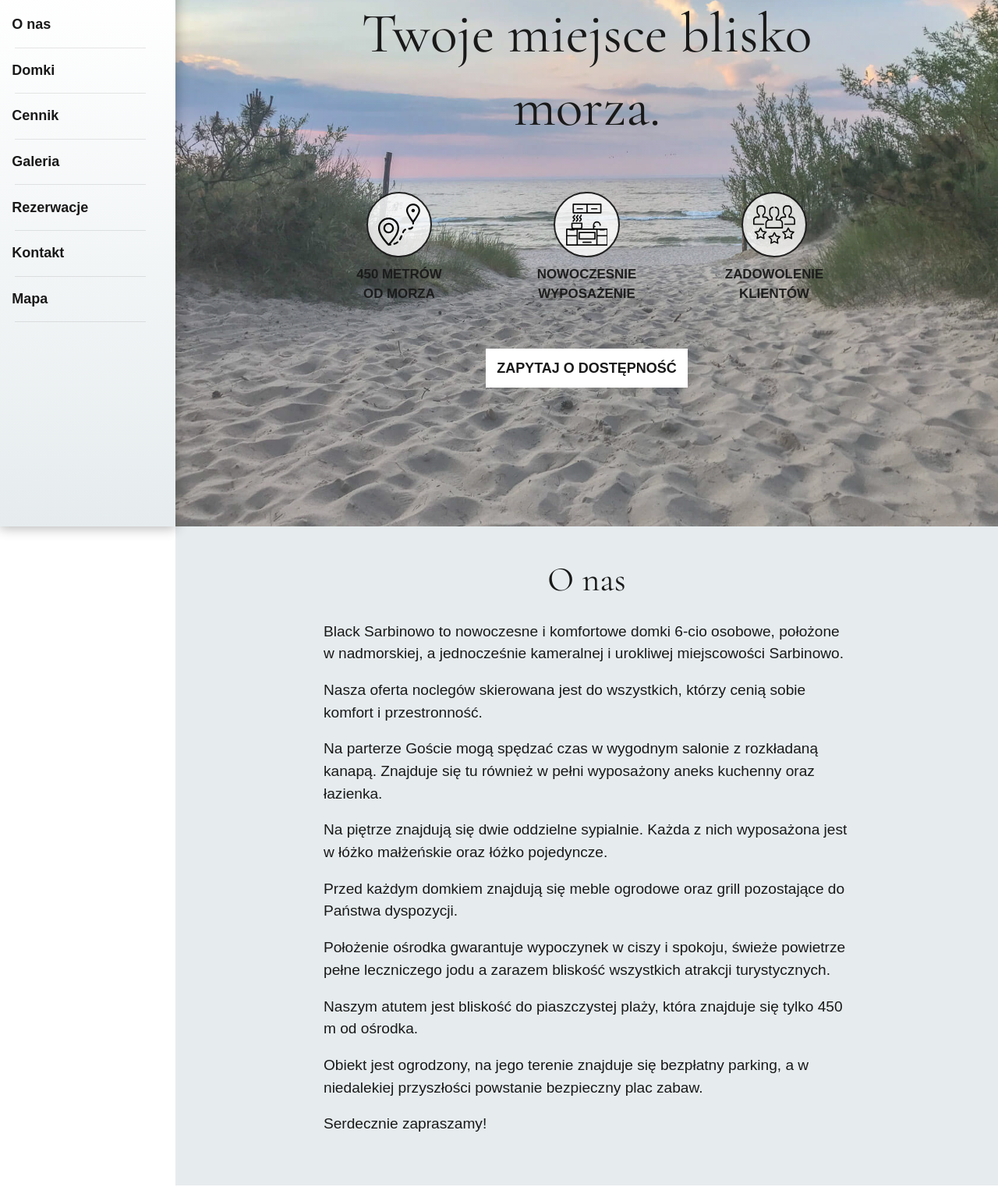
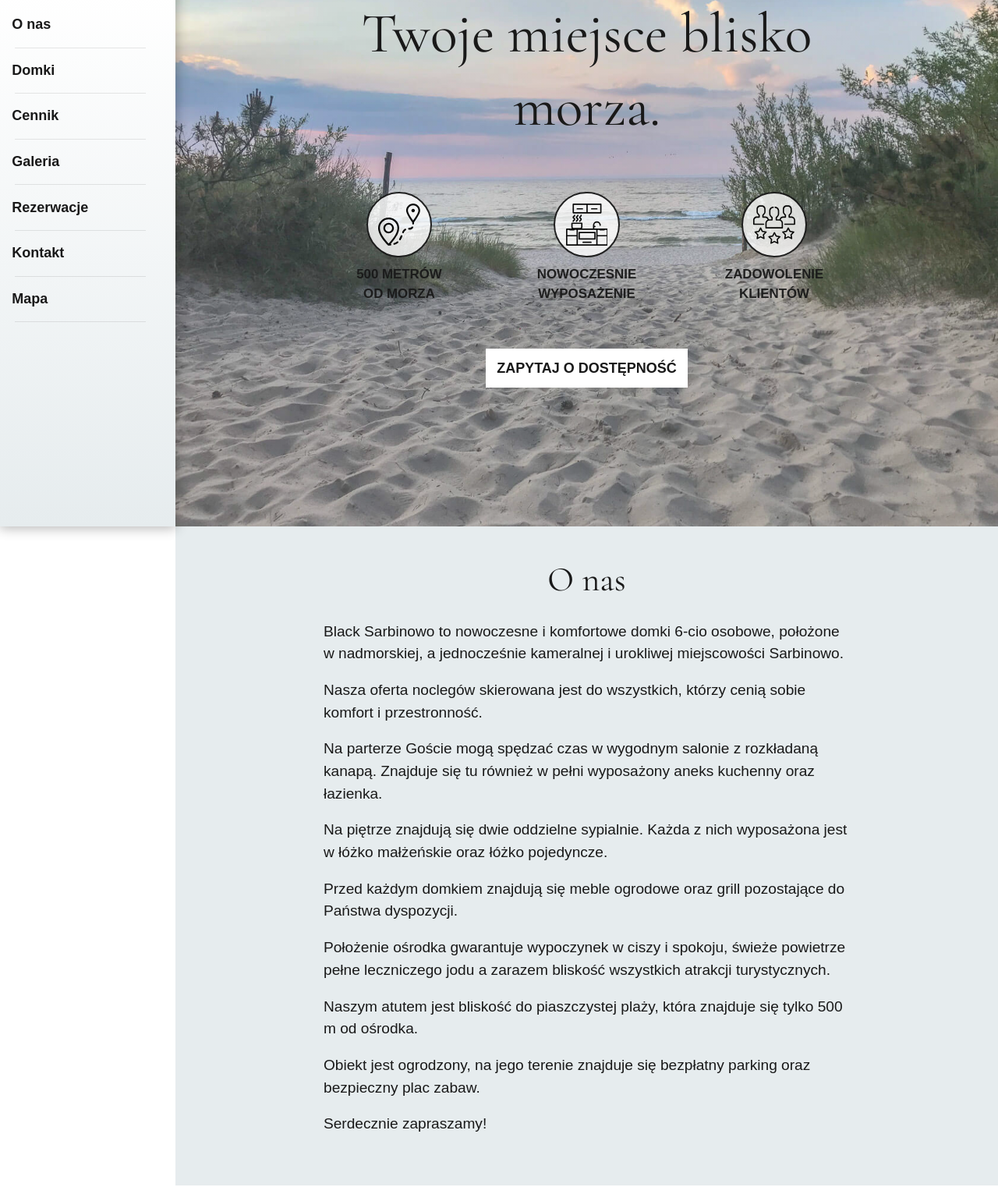
Before and after one commit to ppozniak/black-sarbinowo, a website: page app/index.html in a window 1280 px wide. Shown: the part 125-1647 px from the top of the page at 78% size. Drawn offline with nearby package versions, Linux system fonts and the light colour scheme; files that its build step writes are made by us from their sources; a web font is replaced by a local one.

Commit message:
Changed 450 to 500 in header and O nas, deleted some text in O nas and chaned the photo in Domki.

```diff
--- a/app/index.html
+++ b/app/index.html
@@ -185,7 +185,7 @@
                       />
                     </svg>
                   </div>
-                  <strong class="feature__label">450 metrów
+                  <strong class="feature__label">500 metrów
                     <br> od morza</strong>
                 </li>
                 <li class="feature">
@@ -244,11 +244,10 @@
             <p>Położenie ośrodka gwarantuje wypoczynek w ciszy i spokoju, świeże powietrze pełne leczniczego jodu a zarazem
               bliskość wszystkich atrakcji turystycznych.</p>
 
-            <p>Naszym atutem jest bliskość do piaszczystej plaży, która znajduje się tylko 450 m od ośrodka.
+            <p>Naszym atutem jest bliskość do piaszczystej plaży, która znajduje się tylko 500 m od ośrodka.
             </p>
 
-            <p>Obiekt jest ogrodzony, na jego terenie znajduje się bezpłatny parking, a w niedalekiej przyszłości powstanie
-              bezpieczny plac zabaw.
+            <p>Obiekt jest ogrodzony, na jego terenie znajduje się bezpłatny parking oraz bezpieczny plac zabaw.
             </p>
 
             <p>Serdecznie zapraszamy!</p>
```
Also changed, not shown: app/images/domki.jpg.
